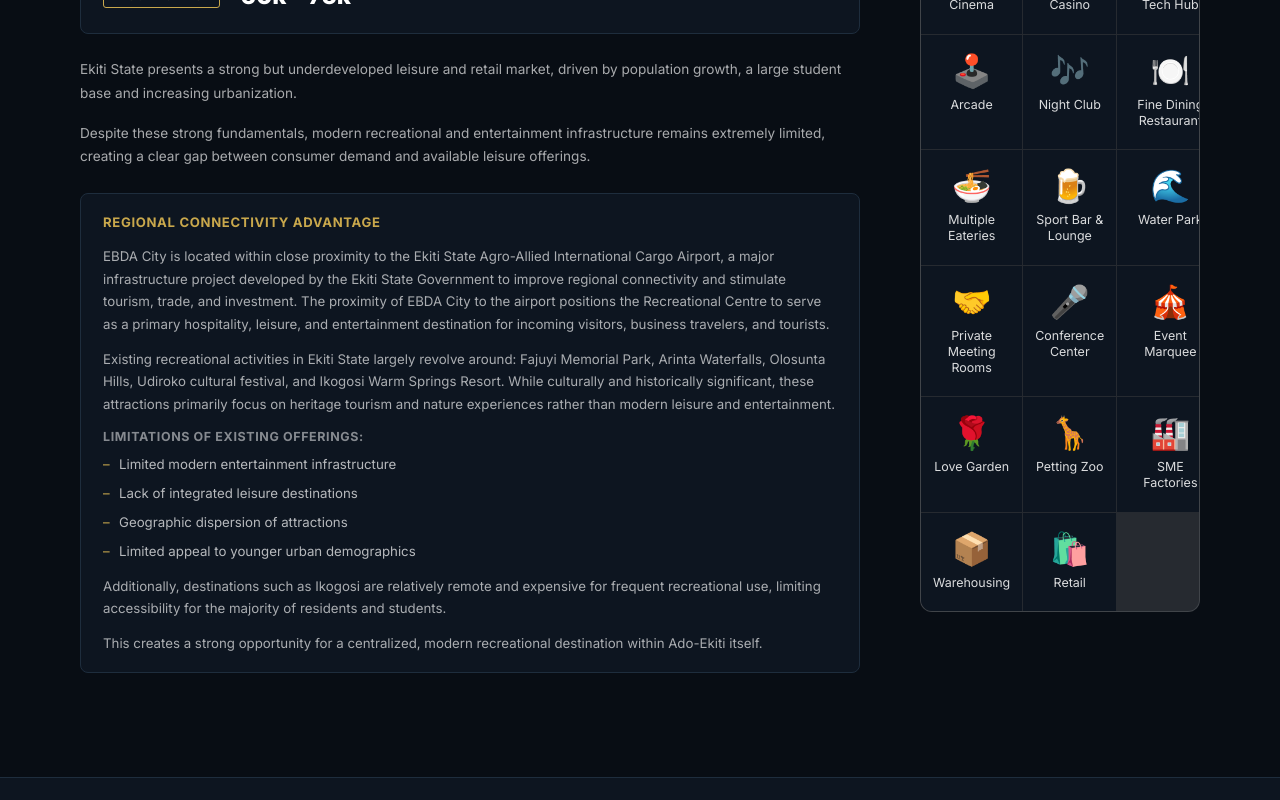
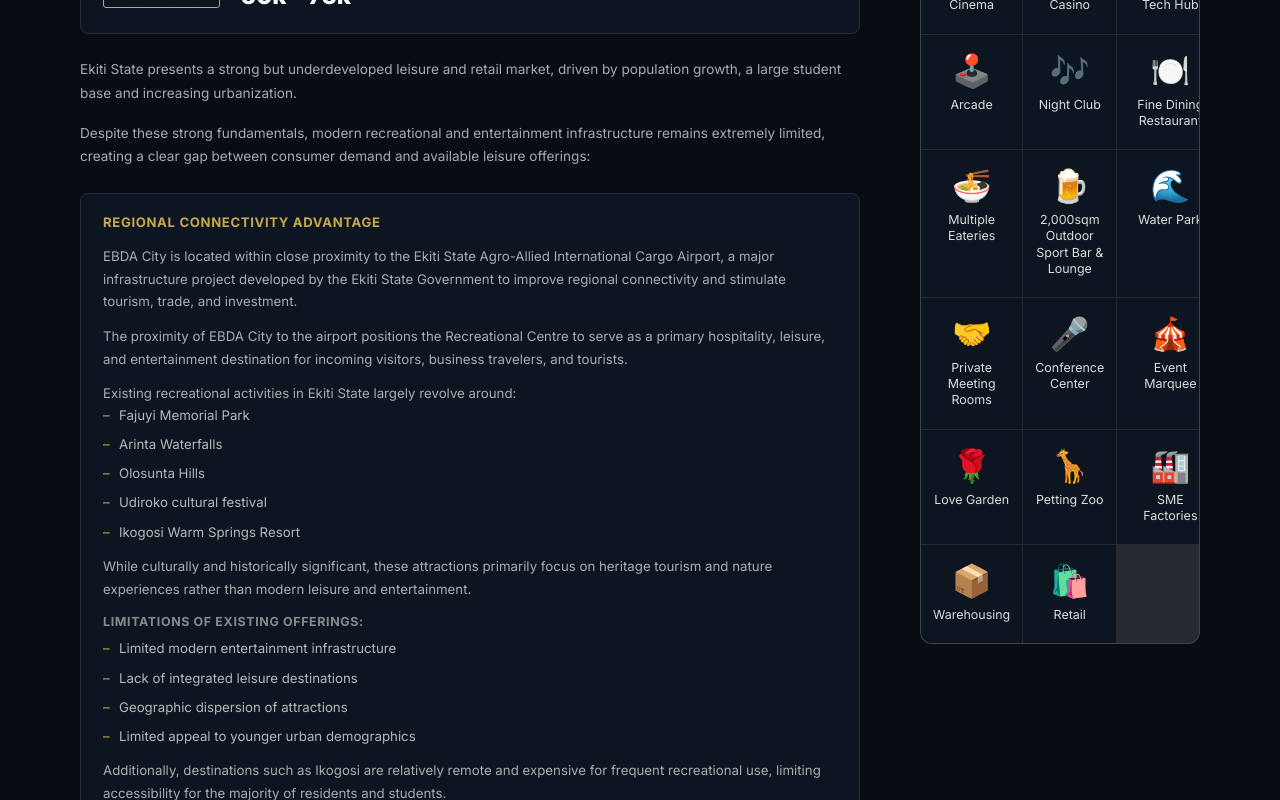
Before and after one commit to nin-webapp2025/ebdacity, a React (Vite) app: page / in a window 1280 px wide. Shown: the part 1108-1908 px from the top of the page. Built offline with nearby package versions, Linux system fonts and the light colour scheme.

Commit message:
Fix WhyEBDA: ~3.15% symbol, full sport bar label, colon on paragraph, attractions as bullets, split airport paragraphs

```diff
--- a/src/components/WhyEBDA.jsx
+++ b/src/components/WhyEBDA.jsx
@@ -11,7 +11,7 @@ const features = [
   { emoji: '🎶', label: 'Night Club' },
   { emoji: '🍽️', label: 'Fine Dining Restaurant' },
   { emoji: '🍜', label: 'Multiple Eateries' },
-  { emoji: '🍺', label: 'Sport Bar & Lounge' },
+  { emoji: '🍺', label: '2,000sqm Outdoor Sport Bar & Lounge' },
   { emoji: '🌊', label: 'Water Park' },
   { emoji: '🤝', label: 'Private Meeting Rooms' },
   { emoji: '🎤', label: 'Conference Center' },
@@ -39,7 +39,7 @@ export default function WhyEBDA() {
               <p className="stat__label">Estimated residents</p>
             </div>
             <div className="stat">
-              <p className="stat__value stat__value--orange">-3.15%</p>
+              <p className="stat__value stat__value--orange">~3.15%</p>
               <p className="stat__label">Annual population growth</p>
             </div>
             <div className="stat">
@@ -62,7 +62,7 @@ export default function WhyEBDA() {
           <p className="why-ebda__body">
             Despite these strong fundamentals, modern recreational and entertainment infrastructure
             remains extremely limited, creating a clear gap between consumer demand and available
-            leisure offerings.
+            leisure offerings:
           </p>
 
           {/* Regional Connectivity Advantage */}
@@ -71,17 +71,26 @@ export default function WhyEBDA() {
             <p>
               EBDA City is located within close proximity to the Ekiti State Agro-Allied International
               Cargo Airport, a major infrastructure project developed by the Ekiti State Government to
-              improve regional connectivity and stimulate tourism, trade, and investment. The proximity
-              of EBDA City to the airport positions the Recreational Centre to serve as a primary
-              hospitality, leisure, and entertainment destination for incoming visitors, business
+              improve regional connectivity and stimulate tourism, trade, and investment.
+            </p>
+            <p style={{ marginTop: '0.75rem' }}>
+              The proximity of EBDA City to the airport positions the Recreational Centre to serve as a
+              primary hospitality, leisure, and entertainment destination for incoming visitors, business
               travelers, and tourists.
             </p>
             <p style={{ marginTop: '0.75rem' }}>
-              Existing recreational activities in Ekiti State largely revolve around: Fajuyi Memorial
-              Park, Arinta Waterfalls, Olosunta Hills, Udiroko cultural festival, and Ikogosi Warm
-              Springs Resort. While culturally and historically significant, these attractions primarily
-              focus on heritage tourism and nature experiences rather than modern leisure and
-              entertainment.
+              Existing recreational activities in Ekiti State largely revolve around:
+            </p>
+            <ul>
+              <li>Fajuyi Memorial Park</li>
+              <li>Arinta Waterfalls</li>
+              <li>Olosunta Hills</li>
+              <li>Udiroko cultural festival</li>
+              <li>Ikogosi Warm Springs Resort</li>
+            </ul>
+            <p style={{ marginTop: '0.75rem' }}>
+              While culturally and historically significant, these attractions primarily focus on
+              heritage tourism and nature experiences rather than modern leisure and entertainment.
             </p>
             <h5 style={{ marginTop: '0.75rem', marginBottom: '0.4rem' }}>Limitations of existing offerings:</h5>
             <ul>
```
